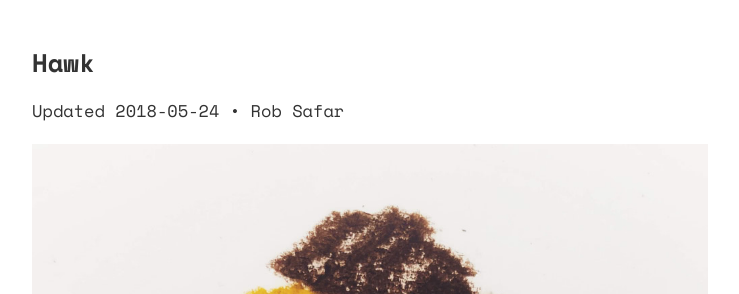
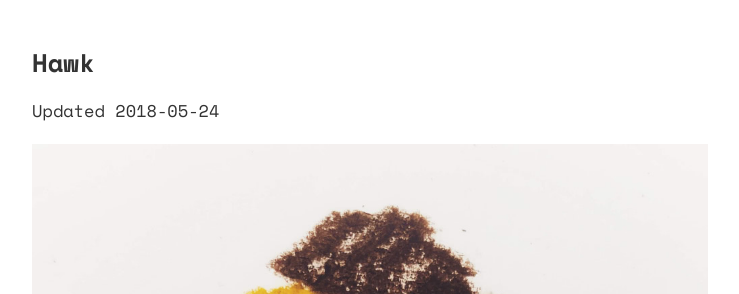
Before and after one commit to whereof-thereof/NotReally, a Jekyll site: the page built from _posts/2018-05-24-hawk.markdown, in a window 1280 px wide. Shown: the part 216-510 px from the top of the page, without its empty margins (211-950 px from the left). Built offline with Jekyll 4.4.1, drawn with Linux system fonts in a browser that asks for light colours.

Commit message:
Death of the author

```diff
--- a/_layouts/post.html
+++ b/_layouts/post.html
@@ -4,7 +4,7 @@ layout: default
 <article class="post content" itemscope itemtype="http://schema.org/BlogPosting">
   <header class="post-header">
     <h1 class="post-title" itemprop="name headline">{{ page.title }}</h1>
-    <p class="post-meta">Updated <time datetime="{{ page.date | date_to_xmlschema }}" itemprop="datePublished">{{ page.date | date: "%Y-%m-%d" }}</time>{% if page.author %} • <span itemprop="author" itemscope itemtype="http://schema.org/Person"><span itemprop="name">{{ page.author }}</span></span>{% endif %}</p>
+    <p class="post-meta">Updated <time datetime="{{ page.date | date_to_xmlschema }}" itemprop="datePublished">{{ page.date | date: "%Y-%m-%d" }}</time></p>
   </header>
   <div class="post-content" itemprop="articleBody">
     {% if page.image %}
```
